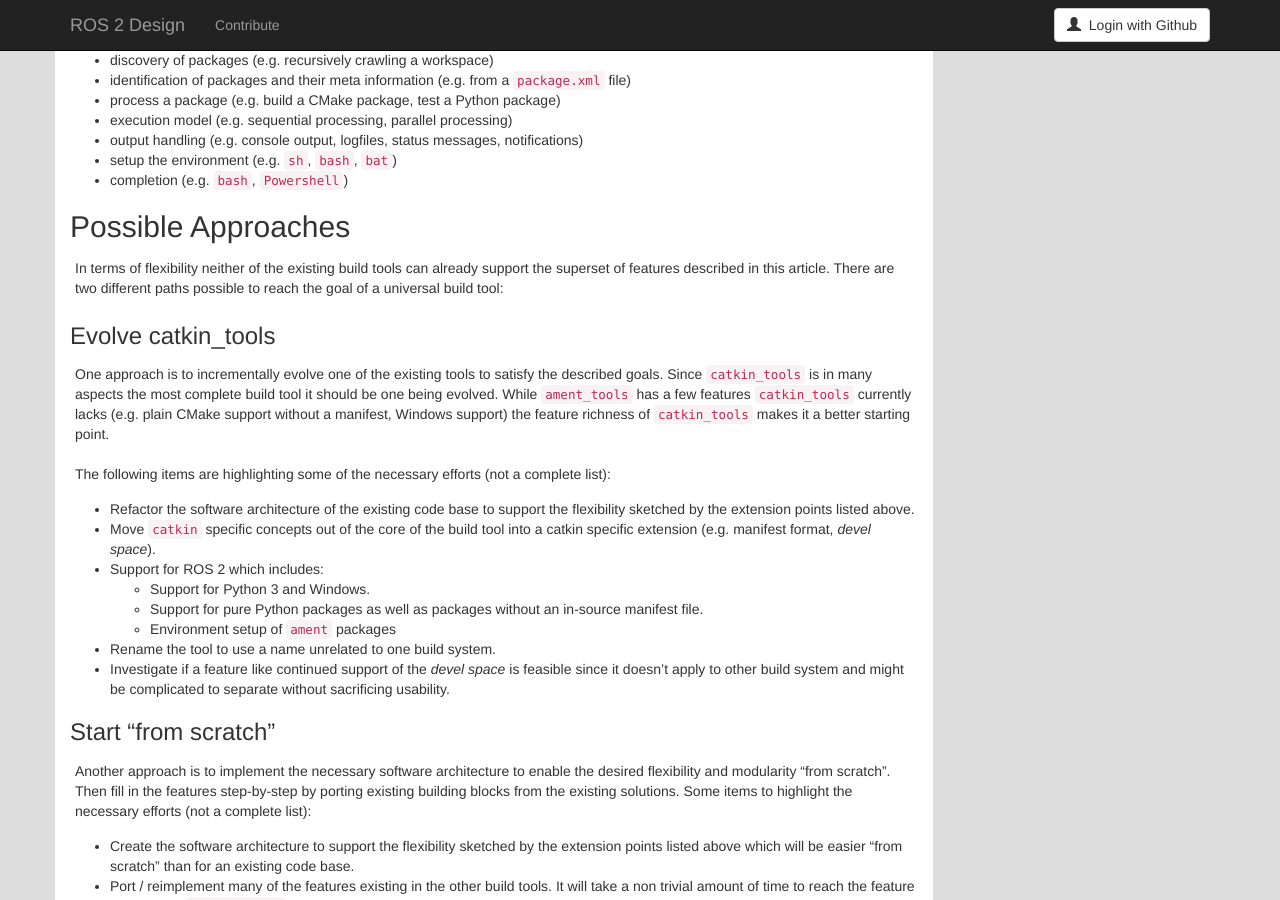
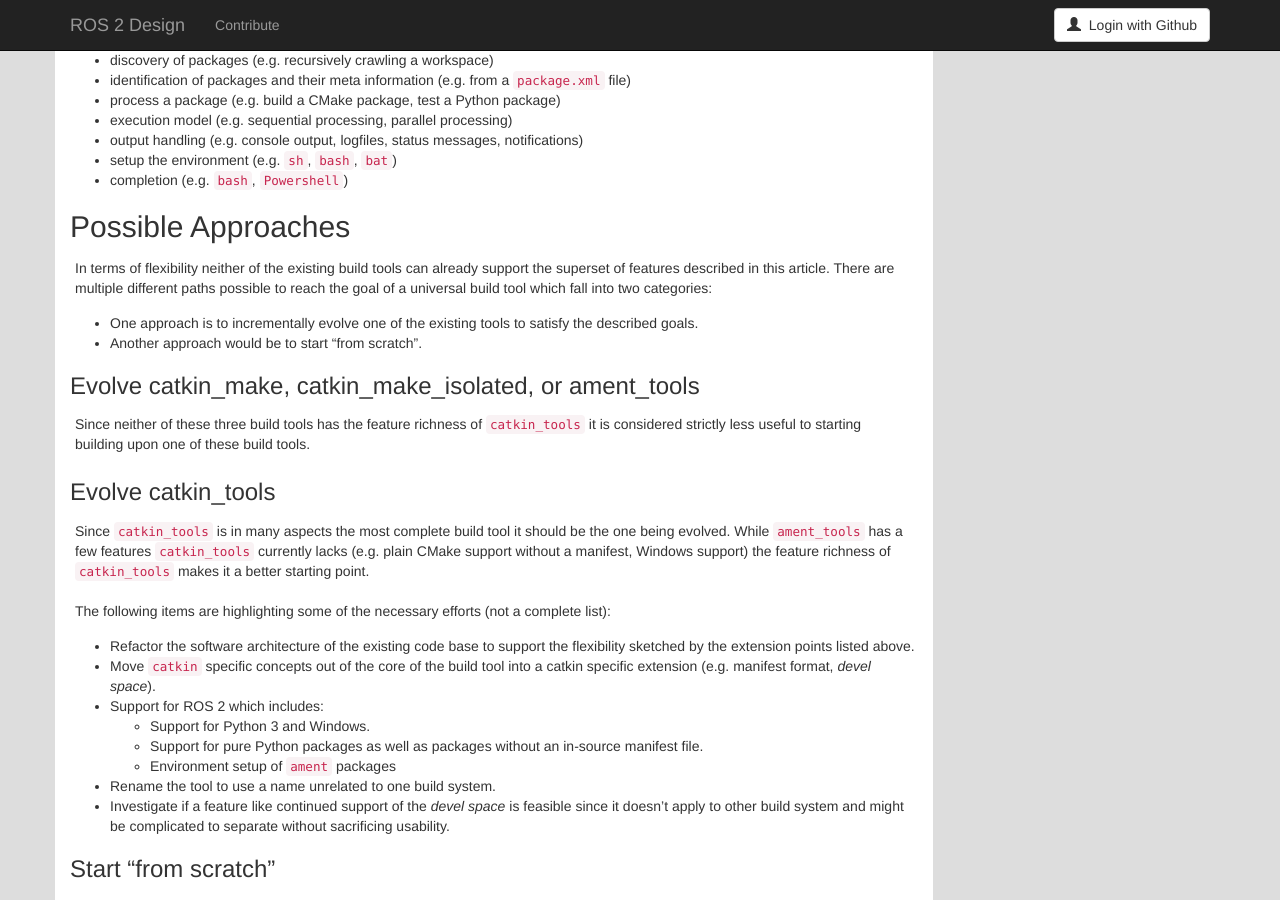
Before and after one commit to ros2/design, a Jekyll site: the page built from articles/101_build_tool.md, in a window 1280 px wide and 900 px high, scrolled down 4460 px. Built offline with Jekyll 4.4.1, drawn with Linux system fonts in a browser that asks for light colours; nearby versions of some CDN libraries.

Commit message:
mention the option to evolve any of the other tools

```diff
--- a/articles/101_build_tool.md
+++ b/articles/101_build_tool.md
@@ -225,12 +225,18 @@ The following items are possible extension points to provide custom functionalit
 ## Possible Approaches
 
 In terms of flexibility neither of the existing build tools can already support the superset of features described in this article.
-There are two different paths possible to reach the goal of a universal build tool:
+There are multiple different paths possible to reach the goal of a universal build tool which fall into two categories:
+
+- One approach is to incrementally evolve one of the existing tools to satisfy the described goals.
+- Another approach would be to start "from scratch".
+
+### Evolve catkin_make, catkin_make_isolated, or ament_tools
+
+Since neither of these three build tools has the feature richness of `catkin_tools` it is considered strictly less useful to starting building upon one of these build tools.
 
 ### Evolve catkin_tools
 
-One approach is to incrementally evolve one of the existing tools to satisfy the described goals.
-Since `catkin_tools` is in many aspects the most complete build tool it should be one being evolved.
+Since `catkin_tools` is in many aspects the most complete build tool it should be the one being evolved.
 While `ament_tools` has a few features `catkin_tools` currently lacks (e.g. plain CMake support without a manifest, Windows support) the feature richness of `catkin_tools` makes it a better starting point.
 
 The following items are highlighting some of the necessary efforts (not a complete list):
```
